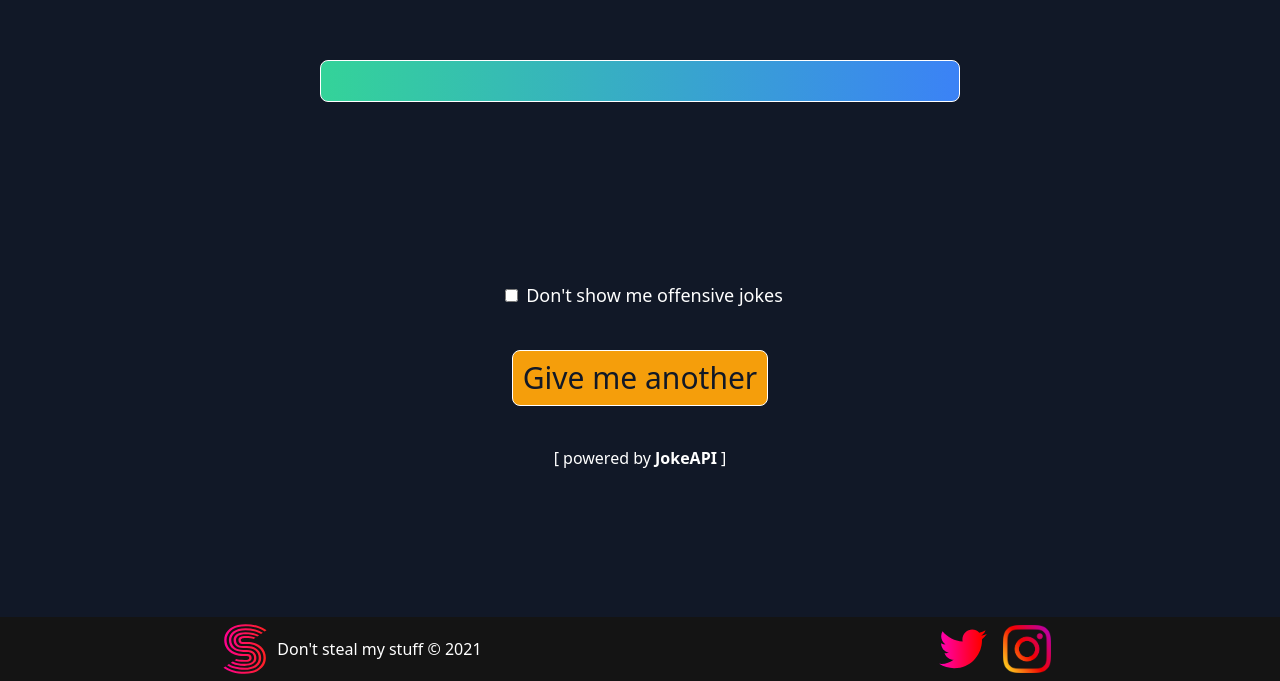
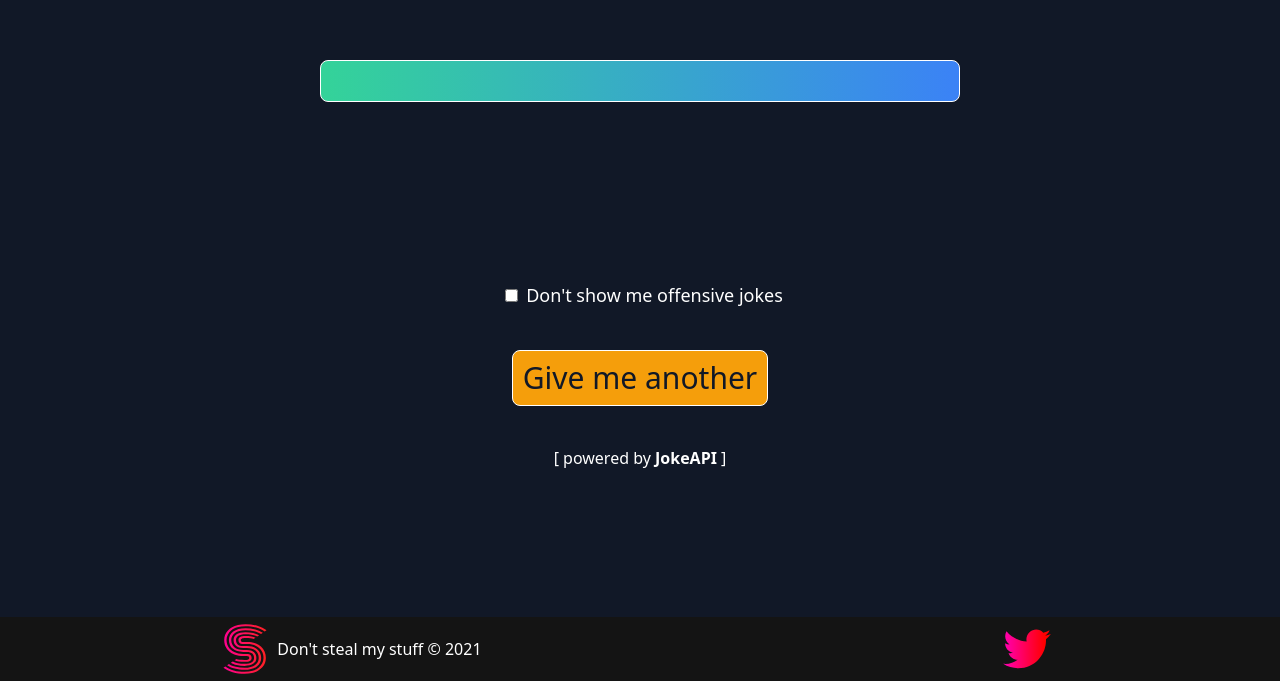
Before and after one commit to Azimuth-0/aws-project, a React (Create React App) app: page / in a window 1280 px wide. Shown: the part 119-800 px from the top of the page. Built offline with nearby package versions, Linux system fonts and the light colour scheme; no server answers.

Commit message:
Removed instagram link.

```diff
--- a/src/Footer/Footer.tsx
+++ b/src/Footer/Footer.tsx
@@ -16,7 +16,6 @@ export const Footer: React.FunctionComponent = (): ReactElement => {
                 </div>
                 <div className='text-white flex flex-row p-2 justify-between items-center'>
                     <a className='h-12 w-12 flex m-2' href='https://twitter.com/Senor_Rata'><img className='' src={twitter} /></a>
-                    <a className='h-12 w-12 flex m-2' href='https://www.instagram.com/sandalai_lama/'><img className='' src={instagram} /></a>
                 </div>
 
             </div>
```
